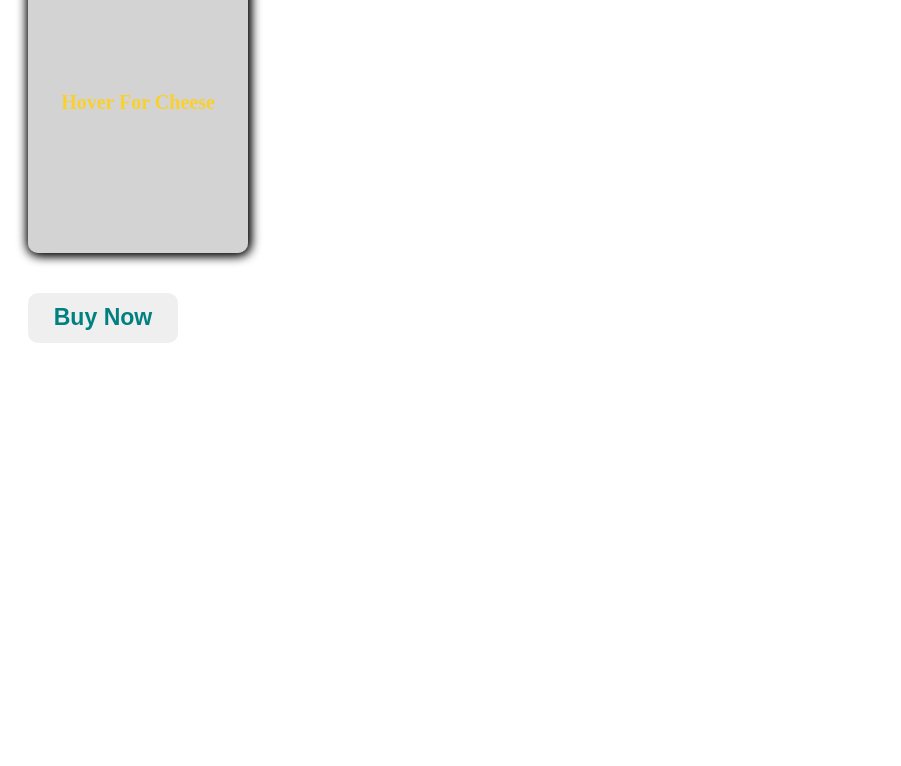
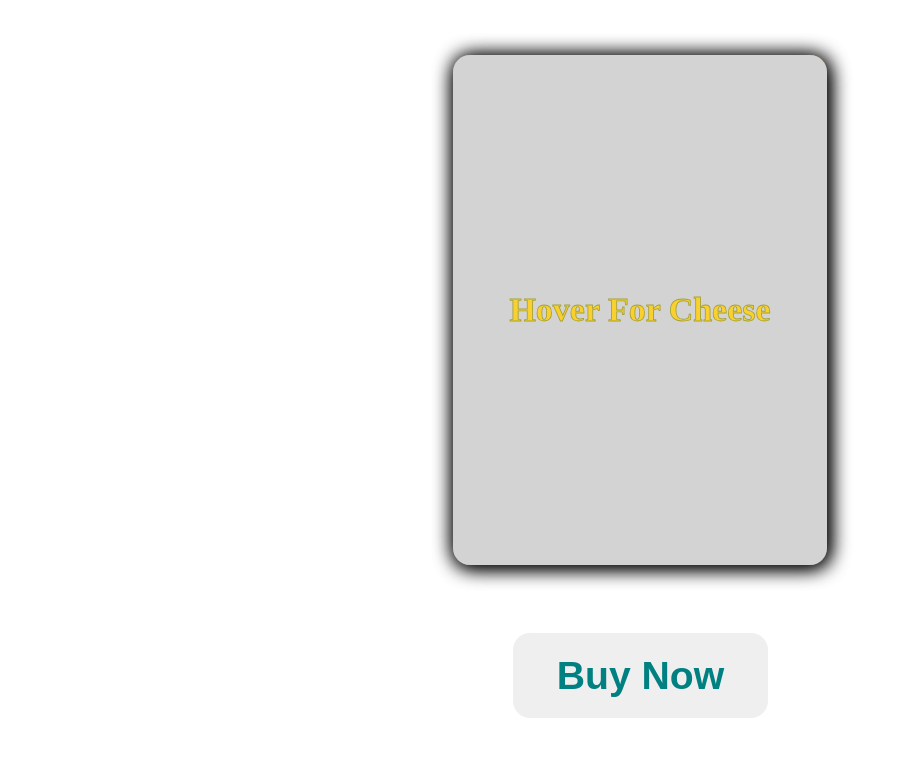
Before and after one commit to Exp1iots/mycheese.store, a plain HTML site: page index.html in a window 1280 px wide. Shown: the part 127-893 px from the top of the page, without its empty margins (0-901 px from the left). Before the commit the page ends 800 px from the top, so only its background shows below. Drawn offline with Linux system fonts and the light colour scheme.

Commit message:
fixes :)
bflj vld lkdsb vo v

```diff
--- a/style.css
+++ b/style.css
@@ -1,4 +1,149 @@
-/* Button by Gaurav-WebDev */
+    body {
+        display: grid;
+        place-items: center;
+        zoom: 1.7;
+    }
+
+    .strokeme {
+    color: transparent; /* Makes the inside of the text see-through */
+    -webkit-text-stroke-width: 0.5px; /* Sets the width of the outline */
+    -webkit-text-stroke-color: #a3a135; /* Sets the color of the outline */
+    font-size: 20px;
+    }
+    /* Button by Gaurav-WebDev */
+    .button {
+        height: 50px;
+        width: 150px;
+        border: none;
+        border-radius: 10px;
+        cursor: pointer;
+        position: relative;
+        overflow: hidden;
+        transition: all 0.5s ease-in-out;
+        margin: 20px;
+    }
+
+    .button:hover {
+        box-shadow: .5px .5px 20px #252525;
+    }
+
+    .type1::after {
+        content: "CHEESE!";
+        height: 50px;
+        width: 150px;
+        background-color: #008080;
+        color: #fff;
+        position: absolute;
+        top: 0%;
+        left: 0%;
+        transform: translateY(50px);
+        font-size: 1.2rem;
+        font-weight: 600;
+        display: flex;
+        align-items: center;
+        justify-content: center;
+        transition: all 0.5s ease-in-out;
+    }
+
+    .type1::before {
+        content: "Buy Now";
+        height: 50px;
+        width: 150px;
+        background-color: #ffffff00;
+        color: #008080;
+        position: absolute;
+        top: 0%;
+        left: 0%;
+        transform: translateY(0px) scale(1.2);
+        font-size: 1.2rem;
+        font-weight: 600;
+        display: flex;
+        align-items: center;
+        justify-content: center;
+        transition: all 0.5s ease-in-out;
+    }
+
+    .type1:hover::after {
+        transform: translateY(0) scale(1.2);
+    }
+
+    .type1:hover::before {
+        transform: translateY(-50px) scale(0) rotate(120deg);
+    }
+
+    /* Book by eslam-hany */
+    .book {
+        position: relative;
+        border-radius: 10px;
+        width: 220px;
+        height: 300px;
+        background-color: whitesmoke;
+        -webkit-box-shadow: 1px 1px 12px #000;
+        box-shadow: 1px 1px 12px #000;
+        -webkit-transform: preserve-3d;
+        -ms-transform: preserve-3d;
+        transform: preserve-3d;
+        -webkit-perspective: 2000px;
+        perspective: 2000px;
+        display: -webkit-box;
+        display: -ms-flexbox;
+        display: flex;
+        -webkit-box-align: center;
+        -ms-flex-align: center;
+        align-items: center;
+        -webkit-box-pack: center;
+        -ms-flex-pack: center;
+        justify-content: center;
+        color: #000;
+        margin: 20px;
+    }
+
+    .cover {
+        top: 0;
+        position: absolute;
+        background-color: rgb(202, 144, 18);
+        width: 100%;
+        height: 100%;
+        border-radius: 10px;
+        cursor: pointer;
+        -webkit-transition: all 0.5s;
+        transition: all 0.5s;
+        -webkit-transform-origin: 0;
+        -ms-transform-origin: 0;
+        transform-origin: 0;
+        -webkit-box-shadow: 1px 1px 12px #000;
+        box-shadow: 1px 1px 12px #e08f15;
+        display: -webkit-box;
+        display: -ms-flexbox;
+        display: flex;
+        -webkit-box-align: center;
+        -ms-flex-align: center;
+        align-items: center;
+        -webkit-box-pack: center;
+        -ms-flex-pack: center;
+        justify-content: center;
+    }
+
+    .book:hover .cover {
+        -webkit-transition: all 0.5s;
+        transition: all 0.5s;
+        -webkit-transform: rotatey(-80deg);
+        -ms-transform: rotatey(-80deg);
+        transform: rotatey(-80deg);
+    }
+
+    p {
+        font-size: 20px;
+        font-weight: bolder;
+    }
+
+    .book img {
+        width: 100%;
+        height: 100%;
+        object-fit: cover;
+        border-radius: 10px;
+        /* To match the book's border-radius */
+    }/* Button by Gaurav-WebDev */
 .button {
     height: 50px;
     width: 150px;
```
